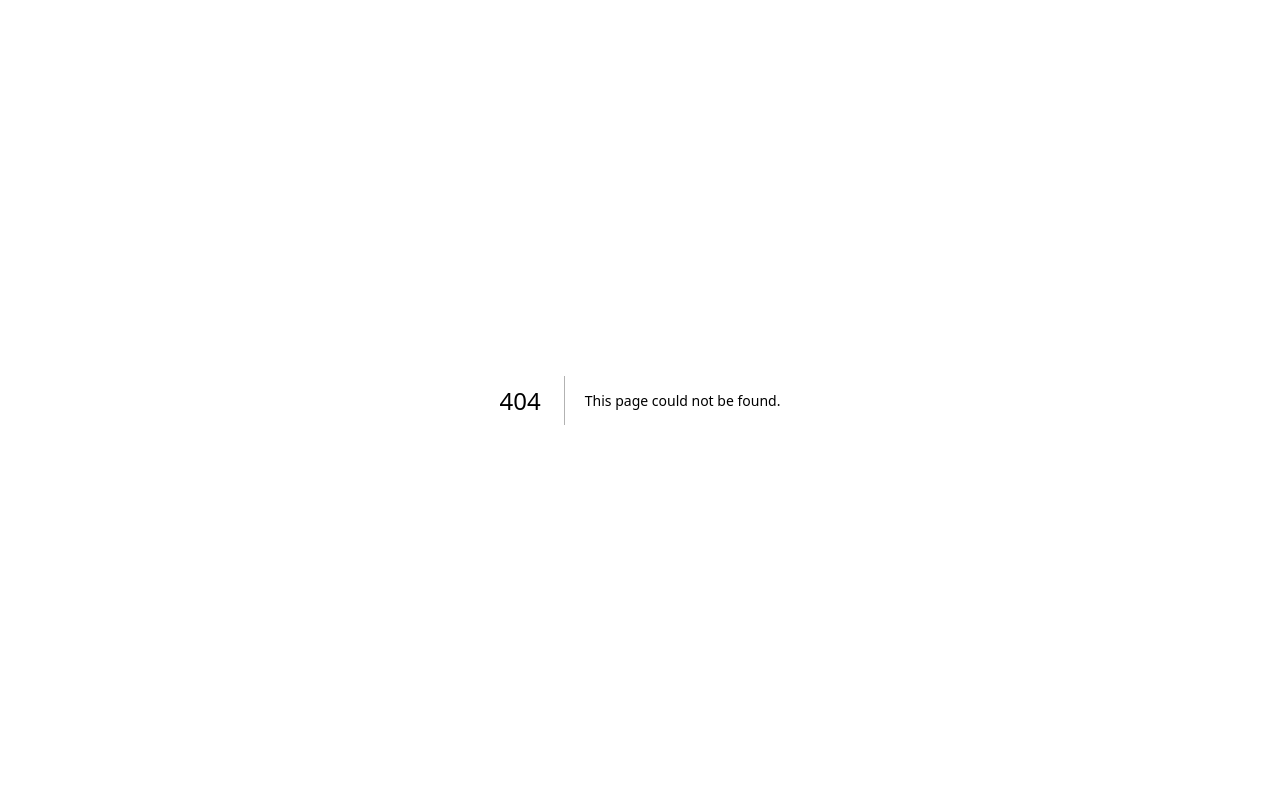
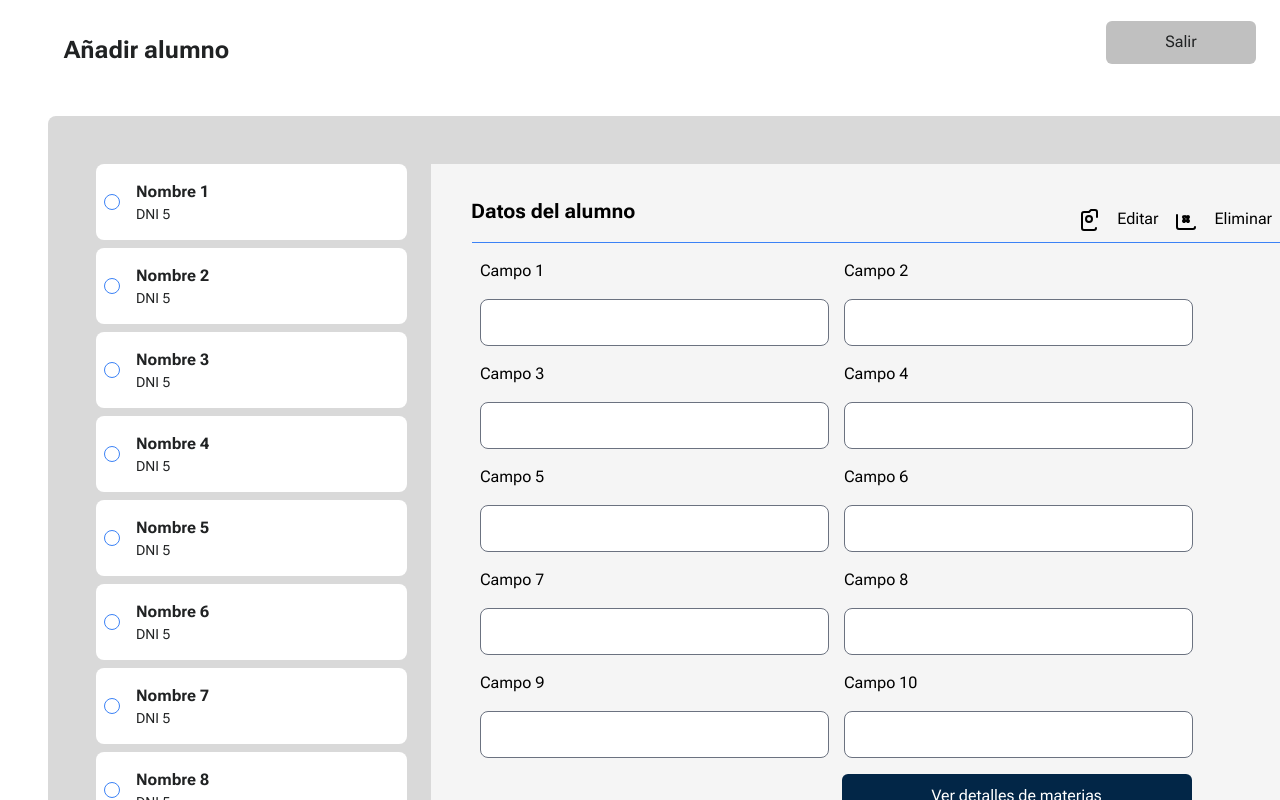
Before and after one commit to No-Country/S7-22-T-NodeReact, a Next.js app in the folder frontend/: page /alumnos in a window 1280 px wide. Before the commit this address had no page. Shown: the top 800 px of the page. Built offline with nearby package versions, Linux system fonts and the light colour scheme.

Commit message:
alumnos page added

```diff
--- /dev/null
+++ b/frontend/src/pages/alumnos.js
@@ -0,0 +1,127 @@
+function Alumnos() {
+  const campos = Array.from({ length: 10 }, (_, i) => i + 1);
+
+  const labels_information = campos.map((campo) => (
+    <div key={campo} className={campo % 2 === 0 ? "ml-14" : ""}>
+      <label htmlFor={`campo${campo}`}>Campo {campo}</label>
+      <br />
+      <input
+        type="text"
+        id={`campo${campo}`}
+        name={`campo${campo}`}
+        readOnly
+        className="mt-4 border border-gray-500 w-[349px] h-[47px] rounded-lg"
+      />
+    </div>
+  ));
+
+  return (
+    <>
+    <div class="flex items-center mt-4">
+  <h4 class="text-black text-[24px] font-bold ml-16 mt-4">Añadir alumno</h4>
+  <button class="w-[150px] h-[43px] rounded-md bg-[#C0C0C0] text-black ml-2 ml-auto mr-6">
+    Salir
+  </button>
+</div>
+      <div className="container w-[full] h-[52rem] m-12 p-6 bg-[#D9D9D9] rounded-lg">
+        <div className="bg-[#D9D9D9] p-4 overflow-y-scroll h-[804px] w-[359px] rounded-lg float-left">
+          {Array.from({ length: 20 }).map((_, i) => (
+            <div
+              key={i}
+              className="flex items-center space-x-4 m-2 bg-white rounded-lg overflow-hidden w-260 h-55"
+            >
+              <div
+                className="w-4 h-4 rounded-full border border-blue-500 ml-2"
+                onClick={(e) => {
+                  e.stopPropagation();
+                  e.target.classList.toggle("bg-blue-500");
+                }}
+              ></div>
+              <div className="flex flex-col pt-4 pb-4">
+                <p className="font-bold text-black text-base leading-6">
+                  Nombre {i + 1}
+                </p>
+                <p className="font-normal text-black text-sm leading-5">
+                  DNI 5
+                </p>
+              </div>
+            </div>
+          ))}
+        </div>
+        <div className="pt-8 mt-[1.5rem] bg-[#F5F5F5] h-full rounded-lg">
+          <div className="flex justify-between">
+            <h4 className="ml-[2.5rem] text-[20px] font-bold mb-4">
+              Datos del alumno
+            </h4>
+            <hr className="border-b-1 border-blue-500 ml-[25.5rem] mb-4"></hr>
+            <div className="flex items-center">
+              <svg
+                xmlns="http://www.w3.org/2000/svg"
+                className="h-6 w-6 inline-block mr-2"
+                fill="none"
+                viewBox="0 0 24 24"
+                stroke="currentColor"
+              >
+                <path
+                  stroke-linecap="round"
+                  stroke-linejoin="round"
+                  stroke-width="2"
+                  d="M15 12a3 3 0 11-6 0 3 3 0 016 0z"
+                />
+                <path
+                  stroke-linecap="round"
+                  stroke-linejoin="round"
+                  stroke-width="2"
+                  d="M19 21a2 2 0 01-2 2H7a2 2 0 01-2-2V7a2 2 0 012-2h5l2-2h4a2 2 0 012 2v5"
+                />
+              </svg>
+              <p className="inline-block ml-2">Editar</p>
+              <svg
+                xmlns="http://www.w3.org/2000/svg"
+                className="h-6 w-6 inline-block mr-2 ml-4"
+                fill="none"
+                viewBox="0 0 24 24"
+                stroke="currentColor"
+              >
+                <path
+                  stroke-linecap="round"
+                  stroke-linejoin="round"
+                  stroke-width="2"
+                  d="M10.293 9.293a1 1 0 011.414 0L12 10.586l1.293-1.293a1 1 0 011.414 1.414L13.414 12l1.293 1.293a1 1 0 01-1.414 1.414L12 13.414l-1.293 1.293a1 1 0 01-1.414-1.414L10.586 12l-1.293-1.293a1 1 0 010-1.414z"
+                />
+                <path
+                  stroke-linecap="round"
+                  stroke-linejoin="round"
+                  stroke-width="2"
+                  d="M21,20c0,1.1046 -0.8954,2 -2,2H5c-1.1046,0 -2,-0.8954 -2,-2V8c0,-1.1046
+      "
+                ></path>
+              </svg>
+              <p className="inline-block ml-2 mr-8">Eliminar</p>
+            </div>
+          </div>
+          <hr className="border-b-1 border-blue-500 ml-[25rem] mb-4"></hr>
+          <div className="grid grid-cols-2 gap-4 flex w-[600px] float-right mr-56">
+            {labels_information}
+            <div className="ml-[22.6rem]">
+  <button className="w-[350px] h-[43px] rounded-md bg-[#022647] text-white mb-2" >
+    Ver detalles de materias
+  </button>
+  <div className="flex mt-8 w-[20rem] ml-8">
+    <button className="w-[150px] h-[43px] rounded-md bg-[#008060] text-white mr-2" >
+      Guardar
+    </button>
+    <button className="w-[150px] h-[43px] rounded-md bg-[#C0C0C0] text-black ml-2" >
+      Salir
+    </button>
+  </div>
+</div>
+
+          </div>
+        </div>
+      </div>
+    </>
+  );
+}
+
+export default Alumnos;
```
